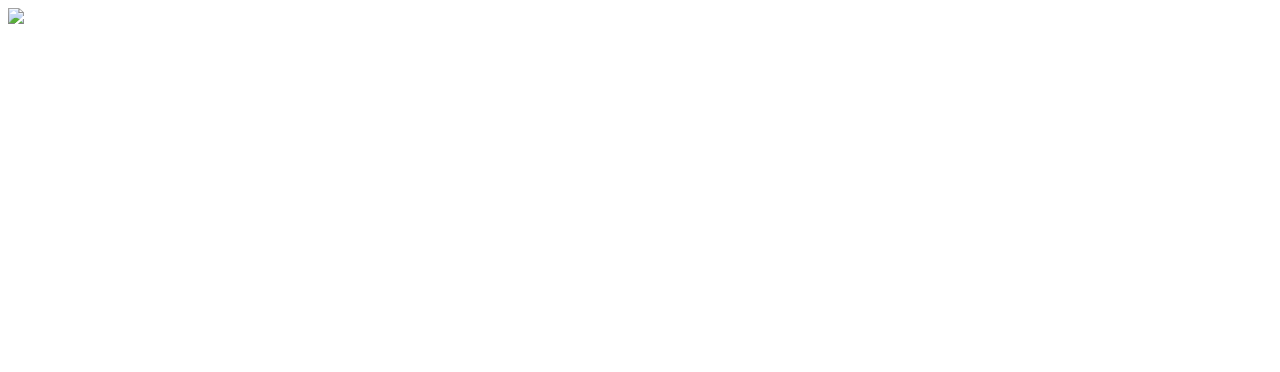
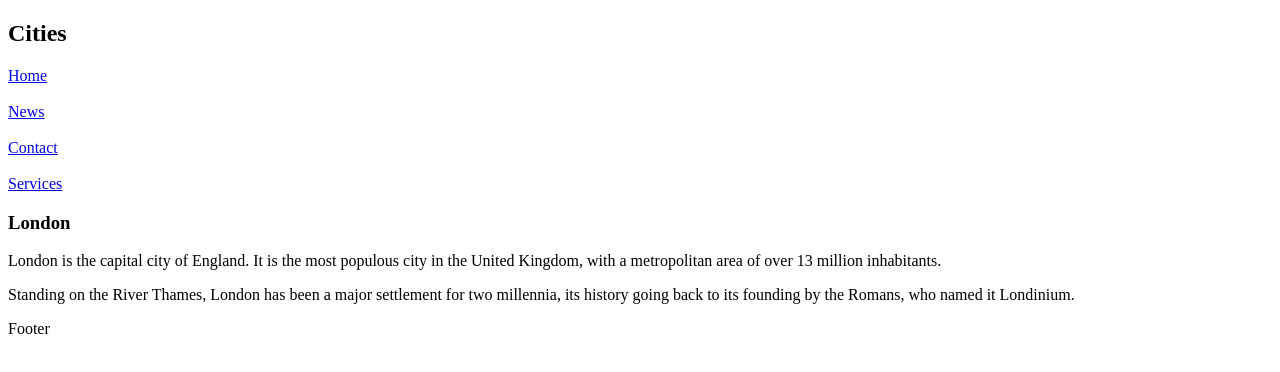
Before and after one commit to MuhammedEminKisa/Miese-projekt, a plain HTML site: page index.html in a window 1280 px wide. Drawn offline with Linux system fonts and the light colour scheme.

Commit message:
Add files via upload

```diff
--- a/index.html
+++ b/index.html
@@ -9,11 +9,34 @@
 </head>
 
 <body>
-    <div id="top">
-        <div id="logo"><img src="ressources/logo.jpg"></div>
-    </div>
-    <div id="main"></div>
-    <div id="footer"></div>
+
+
+    <header>
+      <h2>Cities</h2>
+    </header>
+
+    <section>
+      <nav>
+       <div id="navbar">
+          <div class="link"><a href="index.html">Home</a></div>&nbsp;
+          <div class="link"><a href="#">News</a></div>&nbsp;
+          <div class="link"><a href="#">Contact</a></div>&nbsp;
+          <div class="link"><a href="#">Services</a></div>
+        <div>
+      </nav>
+
+      <article>
+        <h1>London</h1>
+        <p>London is the capital city of England. It is the most populous city in the  United Kingdom, with a metropolitan area of over 13 million inhabitants.</p>
+        <p>Standing on the River Thames, London has been a major settlement for two millennia, its history going back to its founding by the Romans, who named it Londinium.</p>
+      </article>
+    </section>
+
+    <footer>
+      <p>Footer</p>
+    </footer>
+
+
 </body>
 
 </html>
```
